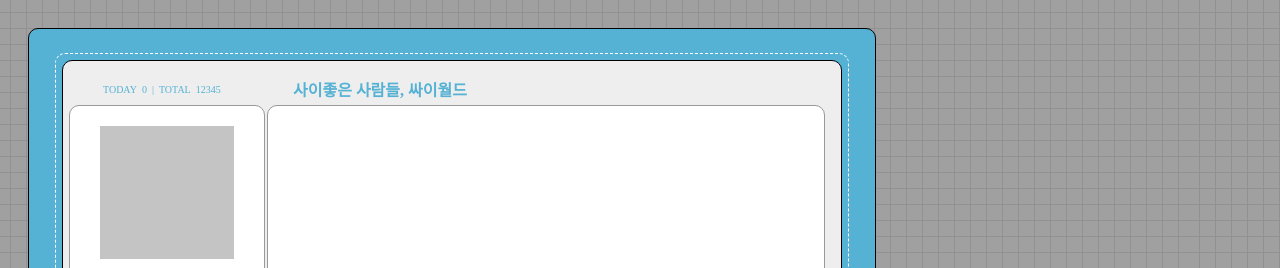
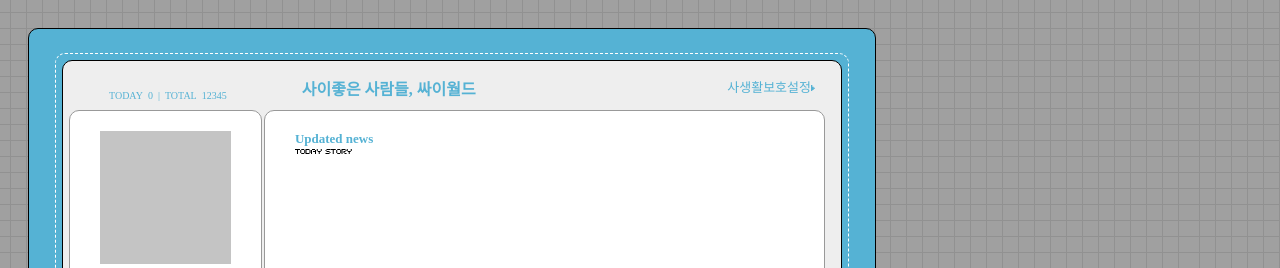
Before and after one commit to Journey0210/precamp-backend-course, a plain HTML site: page cyworld/index.html in a window 1280 px wide. Shown: the top 268 px of the page. Drawn offline with Linux system fonts and the light colour scheme; a web font is replaced by a local one.

Commit message:
push cyworld publishing

```diff
--- a/cyworld/index.html
+++ b/cyworld/index.html
@@ -12,17 +12,26 @@
     <div class="container">
       <div class="dashedBorder">
         <div class="innerBox">
-          <div class="wrapCount">
+          <div class="header">
+            <div class="wrapper_left_header">
               <span>TODAY</span>
               <span>0</span>
               <span>|</span>
               <span>TOTAL</span>
               <span>12345</span>
             </div>
+            <div class="wrapper_right_header">
               <h3 class="title">사이좋은 사람들, 싸이월드</h3>
+              <p class="private_mode">
+                <span>사생활보호설정</span>
+                <img src="/cyworld/icons/iconBlueArrow.svg" />
+              </p>
+            </div>
+          </div>
+          <div class="body">
             <section class="wrapper_left_body">
               <div class="left_body_header"></div>
-            <hr class="imgUnderline" />
+              <hr class="img_under_line" />
               <ul class="left_body_profile">
                 <li class="list">
                   <i class="fa-regular fa-face-smile"></i>
@@ -51,7 +60,11 @@
                 </select>
               </div>
             </section>
-          <section class="right_body"></section>
+            <section class="right_body">
+              <div class="top_sub_title">Updated news</div>
+              <p class="today_story">TODAY STORY</p>
+            </section>
+          </div>
         </div>
       </div>
     </div>
--- a/cyworld/styles/index.css
+++ b/cyworld/styles/index.css
@@ -9,6 +9,10 @@ ul {
 body {
   background-image: url("/cyworld/images/outerBox.png");
   padding: 20px 196px 20px 20px;
+}
+h3,
+p {
+  margin: 0;
 }
 .container {
   width: 848px;
@@ -31,41 +35,70 @@ body {
   border-radius: 10px;
   border: 1px solid #000;
   background: #eee;
-  padding: 44px 16px 12px 6px;
+  padding: 0px 16px 12px 6px;
   display: flex;
+  flex-direction: column;
   gap: 2px;
-  position: relative;
-  .wrapCount {
+  /* position: relative; */
+  .header {
+    display: flex;
+    justify-content: space-between;
+    align-items: end;
+    padding: 15px 10px 0px 40px;
+    gap: 75px;
+  }
+  .wrapper_left_header {
     display: flex;
     gap: 5px;
     color: #55b2d4;
     font-size: 10px;
-    position: absolute;
-    top: 23px;
-    left: 40px;
+    padding-bottom: 7px;
+  }
+  .wrapper_right_header {
+    /* position: absolute;
+    left: 230px;
+    top: 0px; */
+    flex: 1;
+    display: flex;
+    justify-content: space-between;
   }
   .title {
     font-size: 16px;
     color: #55b2d4;
     font-weight: 700;
-    position: absolute;
-    left: 230px;
-    top: 0px;
+    padding-bottom: 8px;
+    font-family: "malgun";
   }
-
+  .private_mode {
+    display: flex;
+    align-items: center;
+    padding-bottom: 9px;
+  }
+  .private_mode > span {
+    color: #55b2d4;
+    font-family: PFStardust;
+    font-size: 13px;
+    font-style: normal;
+    font-weight: 500;
+    line-height: 16px;
+  }
+}
+.body {
+  display: flex;
+  gap: 2px;
   .wrapper_left_body {
     width: 244px;
     border-radius: 10px;
     border: 1px solid #999;
     background: #fff;
-    padding: 20px 30px 31px;
+    padding: 20px 30px 20px;
     position: relative;
     .left_body_header {
       background: #c4c4c4;
       width: 100%;
       height: 133px;
     }
-    .imgUnderline {
+    .img_under_line {
       border: 1px dotted #000;
       margin-top: 12px;
     }
@@ -87,10 +120,46 @@ body {
         bottom:0; */
     }
   }
+  .right_body {
+    width: 100%;
+    border-radius: 10px;
+    border: 1px solid #999;
+    background: #fff;
+    padding: 20px 30px;
+    .top_sub_title {
+      color: #55b2d4;
+      text-align: justify;
+      font-family: Malgun Gothic;
+      font-size: 13px;
+      font-style: normal;
+      font-weight: 700;
+      line-height: normal;
+    }
+    .today_story {
+      color: #000;
+      text-align: justify;
+      font-family: "scifibit";
+      font-size: 8px;
+      font-style: normal;
+      font-weight: 400;
+      line-height: normal;
+      letter-spacing: -0.64px;
+    }
+  }
 }
-.right_body {
-  width: 100%;
-  border-radius: 10px;
-  border: 1px solid #999;
-  background: #fff;
+
+@font-face {
+  font-family: "PFStardust";
+  src: url("https://cdn.jsdelivr.net/gh/projectnoonnu/noonfonts_2001@1.1/PFStardust.woff")
+    format("woff");
+  font-weight: normal;
+  font-style: normal;
 }
+@font-face {
+  font-family: "scifibit";
+  src: url("../fonts/scifibit.ttf") format("truetype");
+}
+@font-face {
+  font-family: "malgun";
+  src: url("../fonts/malgun.ttf") format("truetype");
+}
```
Also changed, not shown: cyworld/fonts/scifibit.ttf (added), cyworld/icons/iconBlueArrow.svg (added), 1 other file. Lines whose indentation alone changed are shown as unchanged.
